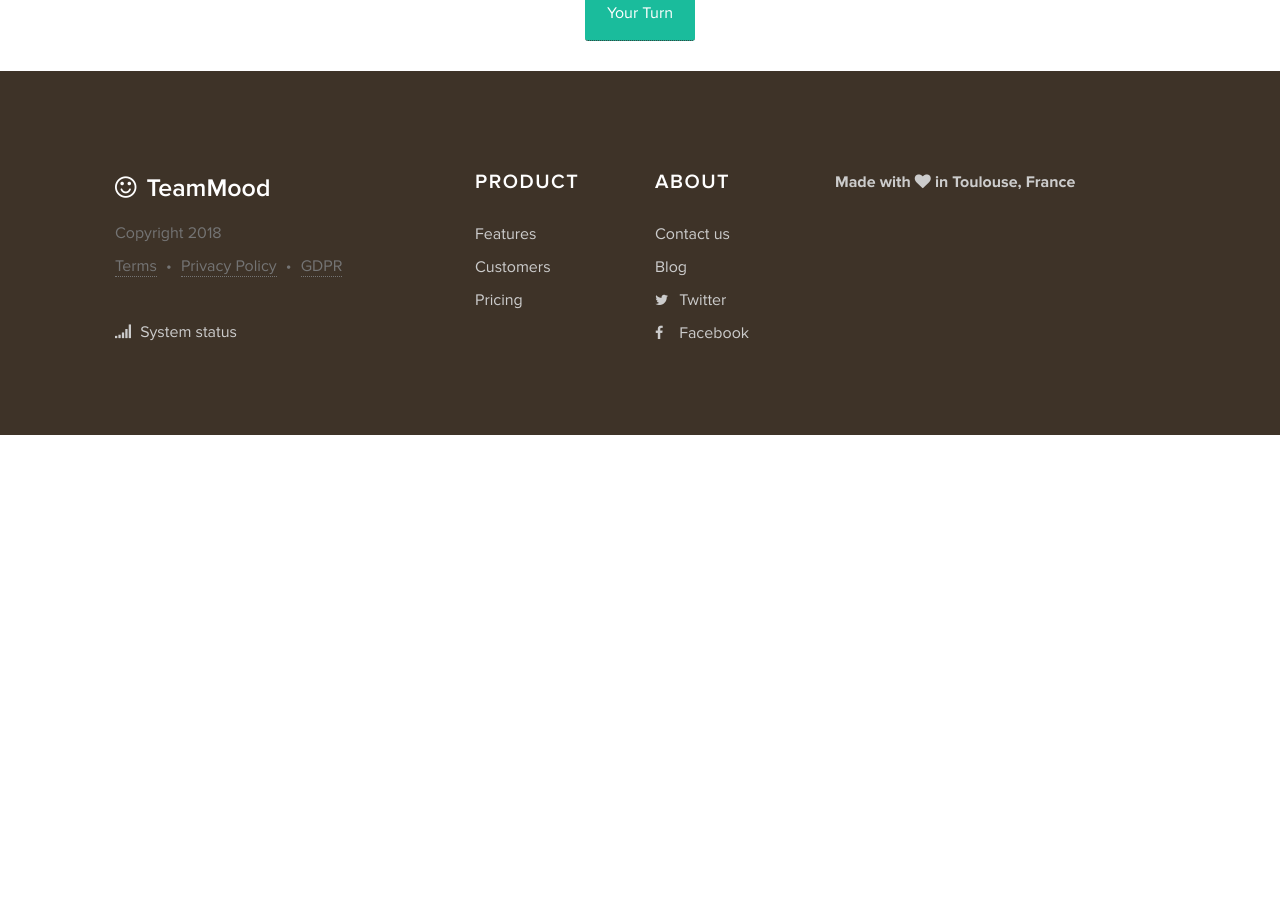
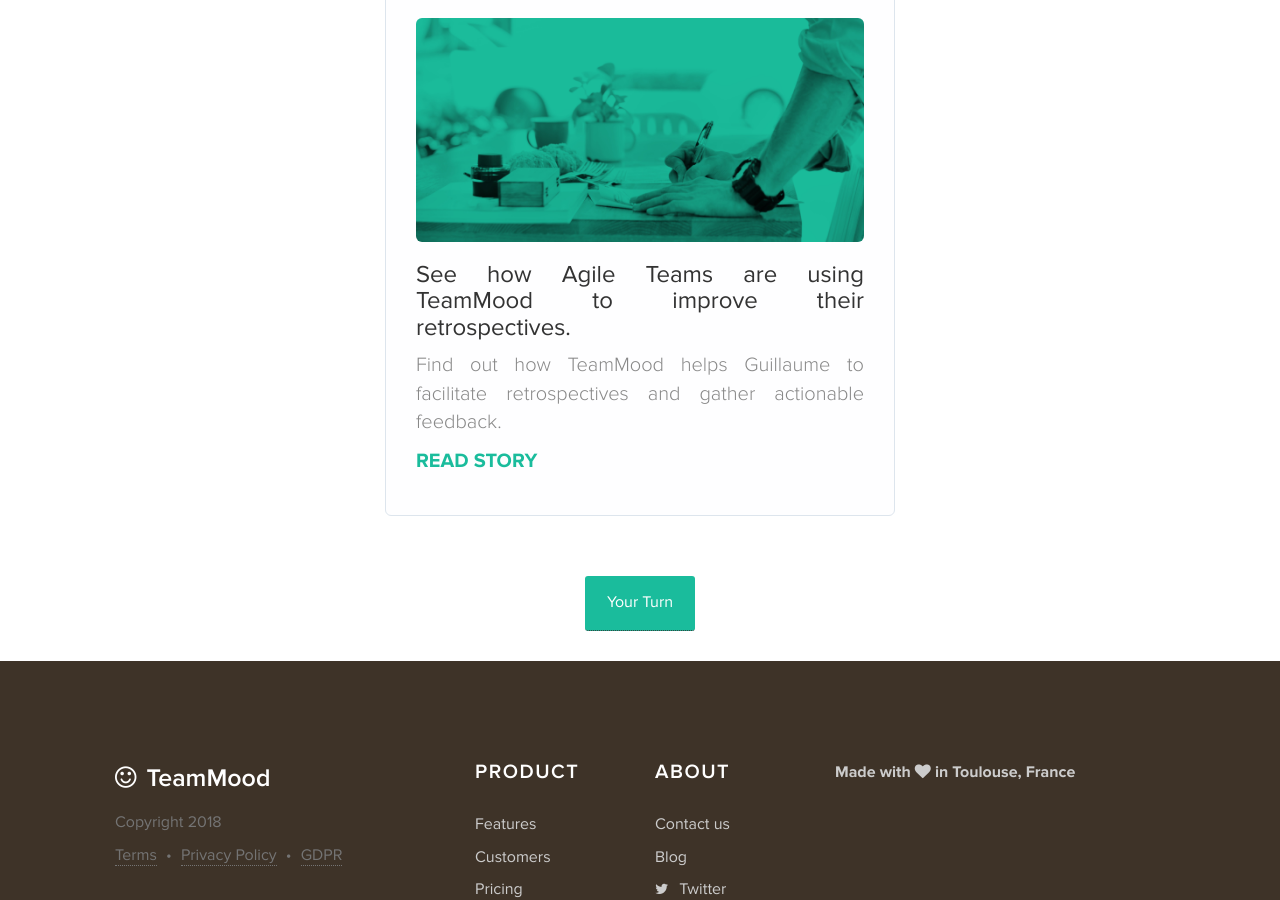
Before and after one commit to TeamMood/landing-page, a Jekyll site: the page built from en/success/index.html, in a window 1280 px wide and 900 px high, scrolled down 1628 px. Built offline with Jekyll 4.4.1, drawn with Linux system fonts in a browser that asks for light colours; nearby versions of some CDN libraries; a script that is not in the unit is left out; comment, search, counter and statistics services are not loaded; before the commit the page ends 2063 px from its top, so only the background shows below that.

Commit message:
Another Success Story.

```diff
--- a/en/success/index.html
+++ b/en/success/index.html
@@ -64,20 +64,20 @@
         </div>
     </div>
 </div>
-<!--<div class="homepage-api">-->
-    <!--<div class="container">-->
-        <!--<div class="row">-->
-            <!--<div class="col-md-6 col-md-offset-3">-->
-                <!--<div class="story">-->
-                    <!--<img class="img-responsive img-rounded" src="/images/success/lunch.jpg">-->
-                    <!--<h3 class="text-justify">See how Agile Teams are using TeamMood to improve their retrospectives.</h3>-->
-                    <!--<p class="text-justify">Find out how TeamMood helps Guillaume to facilitate retrospectives and gather actionable feedback.</p>-->
-                    <!--<p class="text-justify"><strong><a href="#">READ STORY</a></strong></p>-->
-                <!--</div>-->
-            <!--</div>-->
-        <!--</div>-->
-    <!--</div>-->
-<!--</div>-->
+<div class="homepage-api">
+    <div class="container">
+        <div class="row">
+            <div class="col-md-6 col-md-offset-3">
+                <div class="story">
+                    <img class="img-responsive img-rounded" src="/images/success/lunch.jpg">
+                    <h3 class="text-justify">See how Agile Teams are using TeamMood to improve their retrospectives.</h3>
+                    <p class="text-justify">Find out how TeamMood helps Guillaume to facilitate retrospectives and gather actionable feedback.</p>
+                    <p class="text-justify"><strong><a href="Success-story-banque-en.pdf">READ STORY</a></strong></p>
+                </div>
+            </div>
+        </div>
+    </div>
+</div>
 
 
 <div class="content-page">
```
Also changed, not shown: 1 other file.
